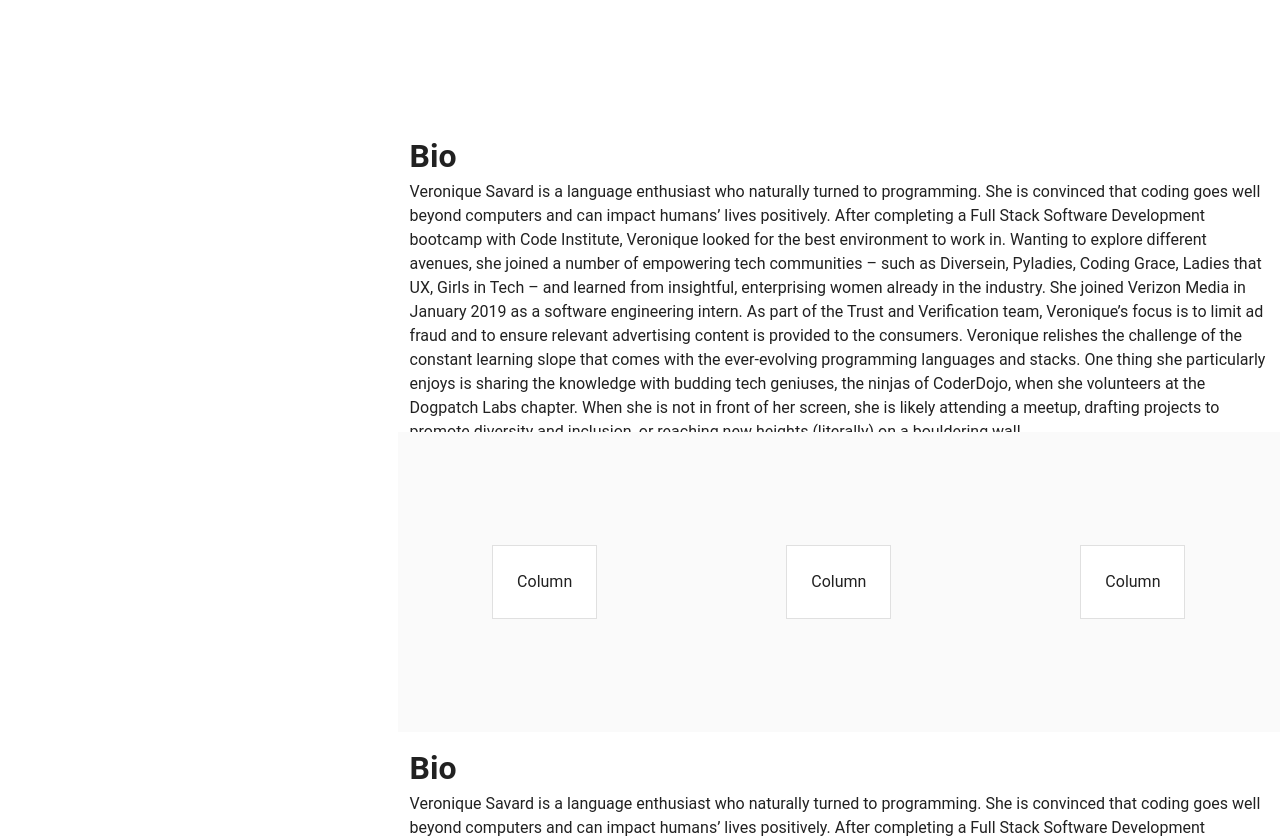
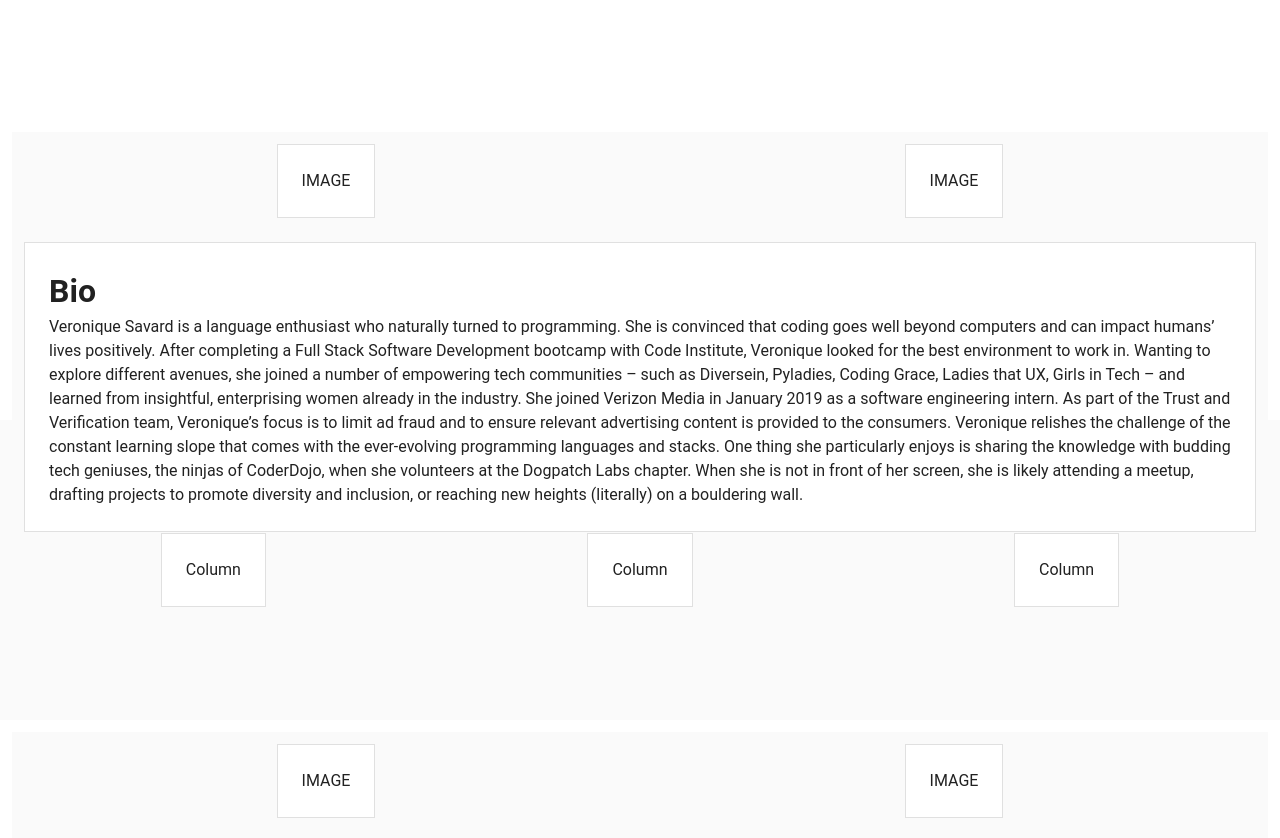
Before and after one commit to nuagesdencre/vsq, a Vue app: page /#/profile in a window 1280 px wide. Shown: the part 380-1218 px from the top of the page. Built offline with nearby package versions, Linux system fonts and the light colour scheme.

Commit message:
updated author details

```diff
--- a/src/components/Contact.vue
+++ b/src/components/Contact.vue
@@ -1,5 +1,5 @@
 <template id="contact">
-    <div class="container">
+    <div class="contact__container">
         <div class="row">
             <v-form
                     ref="form"
@@ -103,7 +103,7 @@
     }
 </script>
 <style>
-    .container{
+    .contact__container{
 padding-left: 32%;
     }
 </style>
--- a/src/components/Profile.vue
+++ b/src/components/Profile.vue
@@ -1,13 +1,49 @@
 <template id="profile">
     <v-container grid-list-md fluid>
-        <h1>Bio</h1>
-        <p>
-            Veronique Savard is a language enthusiast who naturally turned to programming. She is convinced that coding goes well beyond computers and can impact humans’ lives positively.
+        <v-col cols="12">
+            <v-row
+                    :align="alignment"
+                    :justify="justify"
+                    class="grey lighten-5"
+                    style="height: 300px;"
+            >
+                <v-card v-for="n in 2"
+                        :key="n"
+                        class="ma-3 pa-6"
+                        outlined
+                        tile
+                >
+                    IMAGE
+                </v-card>
+                <v-card
+                        class="ma-3 pa-6"
+                        outlined
+                        tile
+                >
+                    <h1>Bio</h1>
+                    <p>
+                        Veronique Savard is a language enthusiast who naturally turned to programming. She is convinced
+                        that coding goes well beyond computers and can impact humans’ lives positively.
 
-            After completing a Full Stack Software Development bootcamp with Code Institute, Veronique looked for the best environment to work in. Wanting to explore different avenues, she joined a number of empowering tech communities – such as Diversein, Pyladies, Coding Grace, Ladies that UX, Girls in Tech – and learned from insightful, enterprising women already in the industry. She joined Verizon Media in January 2019 as a software engineering intern. As part of the Trust and Verification team, Veronique’s focus is to limit ad fraud and to ensure relevant advertising content is provided to the consumers.
+                        After completing a Full Stack Software Development bootcamp with Code Institute, Veronique
+                        looked for the best environment to work in. Wanting to explore different avenues, she joined a
+                        number of empowering tech communities – such as Diversein, Pyladies, Coding Grace, Ladies that
+                        UX, Girls in Tech – and learned from insightful, enterprising women already in the industry. She
+                        joined Verizon Media in January 2019 as a software engineering intern. As part of the Trust and
+                        Verification team, Veronique’s focus is to limit ad fraud and to ensure relevant advertising
+                        content is provided to the consumers.
 
-            Veronique relishes the challenge of the constant learning slope that comes with the ever-evolving programming languages and stacks. One thing she particularly enjoys is sharing the knowledge with budding tech geniuses, the ninjas of CoderDojo, when she volunteers at the Dogpatch Labs chapter. When she is not in front of her screen, she is likely attending a meetup, drafting projects to promote diversity and inclusion, or reaching new heights (literally) on a bouldering wall.
-        </p>
+                        Veronique relishes the challenge of the constant learning slope that comes with the
+                        ever-evolving programming languages and stacks. One thing she particularly enjoys is sharing the
+                        knowledge with budding tech geniuses, the ninjas of CoderDojo, when she volunteers at the
+                        Dogpatch Labs chapter. When she is not in front of her screen, she is likely attending a meetup,
+                        drafting projects to promote diversity and inclusion, or reaching new heights (literally) on a
+                        bouldering wall.
+                    </p>
+                </v-card>
+            </v-row>
+        </v-col>
+
         <v-row>
             <v-col cols="12">
                 <v-row
@@ -31,11 +67,10 @@
     </v-container>
 
 
-
 </template>
 <script>
-    export default{
-        data () {
+    export default {
+        data() {
             return {
                 alignment: 'center',
                 dense: false,
```
